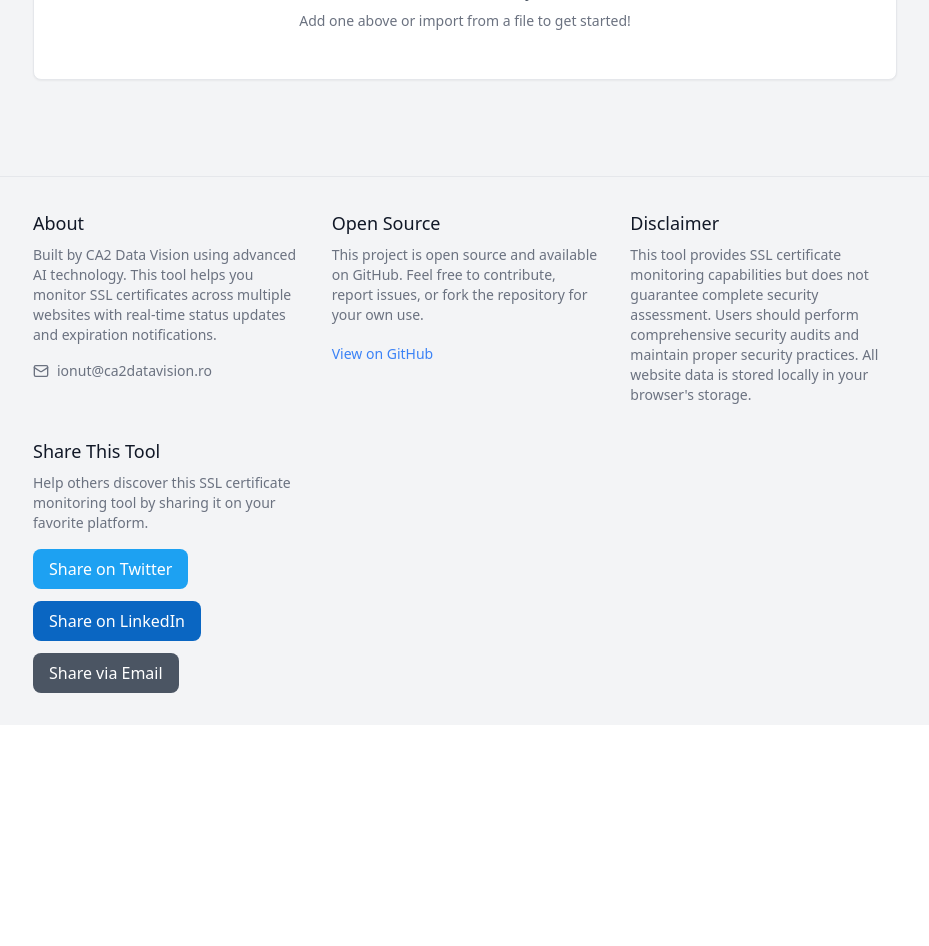
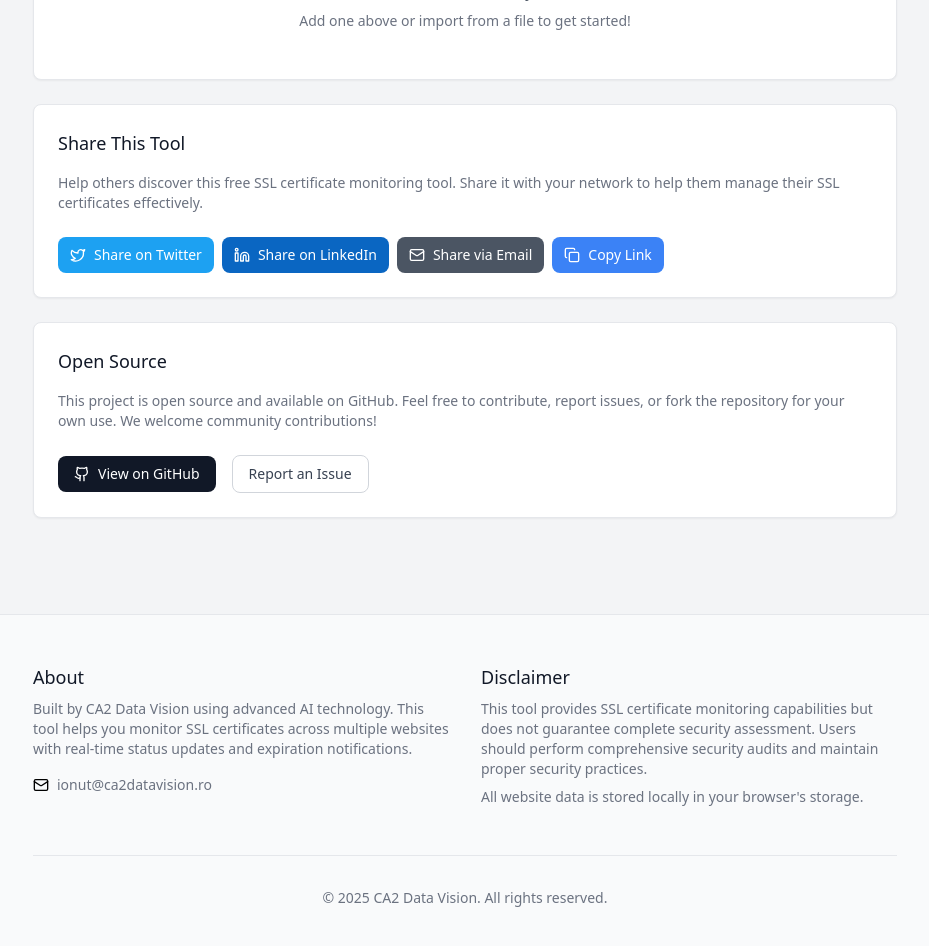
Before and after one commit to ca2datavision/ca2-ssl-checker, a React (Vite) app: page / in a window 1280 px wide. Shown: the part 560-1506 px from the top of the page, without its empty margins (175-1104 px from the left). Before the commit the page ends 1285 px from the top, so only its background shows below. Built offline with nearby package versions, Linux system fonts and the light colour scheme.

Commit message:
layout improvements

```diff
--- a/src/App.tsx
+++ b/src/App.tsx
@@ -1,5 +1,5 @@
 import React from 'react';
-import { Globe, Mail } from 'lucide-react';
+import { Globe, Mail, Twitter, Linkedin, Copy, Share2, Github } from 'lucide-react';
 import { WebsiteForm } from './components/WebsiteForm';
 import { WebsiteList } from './components/WebsiteList';
 import { useWebsites } from './hooks/useWebsites';
@@ -17,6 +17,15 @@ function App() {
     importWebsites,
     removeAllWebsites
   } = useWebsites();
+
+  const handleCopyLink = async () => {
+    try {
+      await navigator.clipboard.writeText(window.location.href);
+      alert('Link copied to clipboard!');
+    } catch (error) {
+      console.error('Failed to copy:', error);
+    }
+  };
 
   return (
     <div className="min-h-screen bg-gray-100">
@@ -48,79 +57,127 @@ function App() {
             onImport={importWebsites}
             onDeleteAll={removeAllWebsites}
           />
+
+          <div className="mt-12 space-y-6">
+            <div className="bg-white rounded-lg shadow-sm border border-gray-200 p-6">
+              <h2 className="text-lg font-medium text-gray-900 mb-4">Share This Tool</h2>
+              <p className="text-sm text-gray-500 mb-6">
+                Help others discover this free SSL certificate monitoring tool. Share it with your network to help them manage their SSL certificates effectively.
+              </p>
+              <div className="flex flex-wrap gap-2">
+                <a
+                  href={`https://twitter.com/intent/tweet?text=${encodeURIComponent('Check out this SSL Certificate Monitoring tool - helps you track SSL certificates across multiple websites!')}&url=${encodeURIComponent(window.location.href)}`}
+                  target="_blank"
+                  rel="noopener noreferrer"
+                  className="inline-flex items-center gap-2 px-3 py-2 bg-[#1DA1F2] text-white rounded-lg hover:bg-[#1a8cd8] transition-colors text-sm"
+                >
+                  <Twitter className="w-4 h-4" />
+                  Share on Twitter
+                </a>
+                <a
+                  href={`https://www.linkedin.com/sharing/share-offsite/?url=${encodeURIComponent(window.location.href)}`}
+                  target="_blank"
+                  rel="noopener noreferrer"
+                  className="inline-flex items-center gap-2 px-3 py-2 bg-[#0A66C2] text-white rounded-lg hover:bg-[#094ea0] transition-colors text-sm"
+                >
+                  <Linkedin className="w-4 h-4" />
+                  Share on LinkedIn
+                </a>
+                <a
+                  href={`mailto:?subject=${encodeURIComponent('SSL Certificate Monitoring Tool')}&body=${encodeURIComponent('Check out this useful tool for monitoring SSL certificates across multiple websites: ' + window.location.href)}`}
+                  className="inline-flex items-center gap-2 px-3 py-2 bg-gray-600 text-white rounded-lg hover:bg-gray-700 transition-colors text-sm"
+                >
+                  <Mail className="w-4 h-4" />
+                  Share via Email
+                </a>
+                <button
+                  onClick={handleCopyLink}
+                  className="inline-flex items-center gap-2 px-3 py-2 bg-blue-500 text-white rounded-lg hover:bg-blue-600 transition-colors text-sm"
+                >
+                  <Copy className="w-4 h-4" />
+                  Copy Link
+                </button>
+                {'share' in navigator && (
+                  <button
+                    onClick={() => {
+                      navigator.share({
+                        title: 'SSL Certificate Checker',
+                        text: 'Monitor SSL certificates across multiple websites with this free tool.',
+                        url: window.location.href
+                      });
+                    }}
+                    className="inline-flex items-center gap-2 px-3 py-2 bg-green-500 text-white rounded-lg hover:bg-green-600 transition-colors text-sm"
+                  >
+                    <Share2 className="w-4 h-4" />
+                    Share...
+                  </button>
+                )}
+              </div>
+            </div>
+
+            <div className="bg-white rounded-lg shadow-sm border border-gray-200 p-6">
+              <h2 className="text-lg font-medium text-gray-900 mb-4">Open Source</h2>
+              <p className="text-sm text-gray-500 mb-6">
+                This project is open source and available on GitHub. Feel free to contribute, report issues,
+                or fork the repository for your own use. We welcome community contributions!
+              </p>
+              <div className="flex items-center gap-4">
+                <a
+                  href="https://github.com/ca2datavision/ssl-checker"
+                  target="_blank"
+                  rel="noopener noreferrer"
+                  className="inline-flex items-center gap-2 px-4 py-2 bg-gray-900 text-white rounded-lg hover:bg-gray-800 transition-colors text-sm"
+                >
+                  <Github className="w-4 h-4" />
+                  View on GitHub
+                </a>
+                <a
+                  href="https://github.com/ca2datavision/ssl-checker/issues/new"
+                  target="_blank"
+                  rel="noopener noreferrer"
+                  className="inline-flex items-center gap-2 px-4 py-2 border border-gray-300 text-gray-700 rounded-lg hover:bg-gray-50 transition-colors text-sm"
+                >
+                  Report an Issue
+                </a>
+              </div>
+            </div>
+          </div>
         </div>
       </div>
-      <footer className="mt-16 border-t border-gray-200 py-8">
+      <footer className="mt-16 border-t border-gray-200 py-12 bg-gray-50">
         <div className="max-w-4xl mx-auto px-4">
-          <div className="grid sm:grid-cols-2 lg:grid-cols-3 gap-8">
+          <div className="grid grid-cols-1 sm:grid-cols-2 gap-8">
             <div>
               <h3 className="text-lg font-medium text-gray-900 mb-2">About</h3>
               <p className="text-sm text-gray-500">
                 Built by CA2 Data Vision using advanced AI technology. This tool helps you monitor SSL certificates
                 across multiple websites with real-time status updates and expiration notifications.
               </p>
-              <div className="mt-4 flex items-center gap-2 text-sm text-gray-500">
+              <div className="mt-4 flex items-center gap-2">
                 <Mail className="w-4 h-4" />
-                <a href="mailto:ionut@ca2datavision.ro" className="hover:text-blue-500">
+                <a
+                  href="mailto:ionut@ca2datavision.ro"
+                  className="text-sm text-gray-500 hover:text-blue-500 transition-colors"
+                >
                   ionut@ca2datavision.ro
                 </a>
               </div>
             </div>
             <div>
-              <h3 className="text-lg font-medium text-gray-900 mb-2">Open Source</h3>
-              <p className="text-sm text-gray-500">
-                This project is open source and available on GitHub. Feel free to contribute, report issues,
-                or fork the repository for your own use.
-              </p>
-              <div className="mt-4">
-                <a
-                  href="https://github.com/ca2datavision/ssl-checker"
-                  target="_blank"
-                  rel="noopener noreferrer"
-                  className="inline-flex items-center gap-2 text-sm text-blue-500 hover:text-blue-600"
-                >
-                  View on GitHub
-                </a>
-              </div>
-            </div>
-            <div>
               <h3 className="text-lg font-medium text-gray-900 mb-2">Disclaimer</h3>
-              <p className="text-sm text-gray-500">
+              <p className="text-sm text-gray-500 mb-2">
                 This tool provides SSL certificate monitoring capabilities but does not guarantee complete security
                 assessment. Users should perform comprehensive security audits and maintain proper security practices.
+              </p>
+              <p className="text-sm text-gray-500">
                 All website data is stored locally in your browser's storage.
               </p>
             </div>
-            <div>
-              <h3 className="text-lg font-medium text-gray-900 mb-2">Share This Tool</h3>
-              <p className="text-sm text-gray-500 mb-4">
-                Help others discover this SSL certificate monitoring tool by sharing it on your favorite platform.
-              </p>
-              <div className="flex flex-wrap gap-3">
-                <a
-                  href={`https://twitter.com/intent/tweet?text=${encodeURIComponent('Check out this SSL Certificate Monitoring tool - helps you track SSL certificates across multiple websites!')}&url=${encodeURIComponent(window.location.href)}`}
-                  target="_blank"
-                  rel="noopener noreferrer"
-                  className="inline-flex items-center gap-2 px-4 py-2 bg-[#1DA1F2] text-white rounded-lg hover:bg-[#1a8cd8] transition-colors"
-                >
-                  Share on Twitter
-                </a>
-                <a
-                  href={`https://www.linkedin.com/sharing/share-offsite/?url=${encodeURIComponent(window.location.href)}`}
-                  target="_blank"
-                  rel="noopener noreferrer"
-                  className="inline-flex items-center gap-2 px-4 py-2 bg-[#0A66C2] text-white rounded-lg hover:bg-[#094ea0] transition-colors"
-                >
-                  Share on LinkedIn
-                </a>
-                <a
-                  href={`mailto:?subject=${encodeURIComponent('SSL Certificate Monitoring Tool')}&body=${encodeURIComponent('Check out this useful tool for monitoring SSL certificates across multiple websites: ' + window.location.href)}`}
-                  className="inline-flex items-center gap-2 px-4 py-2 bg-gray-600 text-white rounded-lg hover:bg-gray-700 transition-colors"
-                >
-                  Share via Email
-                </a>
-              </div>
-            </div>
+          </div>
+          <div className="mt-12 pt-8 border-t border-gray-200 text-center">
+            <p className="text-sm text-gray-500">
+              © {new Date().getFullYear()} CA2 Data Vision. All rights reserved.
+            </p>
           </div>
         </div>
       </footer>
--- a/src/components/WebsiteList.tsx
+++ b/src/components/WebsiteList.tsx
@@ -36,6 +36,22 @@ function SortableWebsiteItem({
     transition,
     isDragging
   } = useSortable({ id: website.id });
+
+  const getTimeRemaining = (expiryDate: string) => {
+    const now = new Date();
+    const expiry = new Date(expiryDate);
+    const diffMs = expiry.getTime() - now.getTime();
+    const diffDays = Math.floor(diffMs / (1000 * 60 * 60 * 24));
+    const diffHours = Math.floor((diffMs % (1000 * 60 * 60 * 24)) / (1000 * 60 * 60));
+
+    if (diffDays > 0) {
+      return `${diffDays} day${diffDays !== 1 ? 's' : ''} remaining`;
+    } else if (diffHours > 0) {
+      return `${diffHours} hour${diffHours !== 1 ? 's' : ''} remaining`;
+    } else {
+      return 'Expired';
+    }
+  };
 
   const style = {
     transform: CSS.Transform.toString(transform),
@@ -85,7 +101,9 @@ function SortableWebsiteItem({
                   {website.status}
                 </span>
                 {website.expiryDate && (
-                  <span className="whitespace-nowrap">Expires: {new Date(website.expiryDate).toLocaleDateString()}</span>
+                  <span className="whitespace-nowrap">
+                    Expires: {new Date(website.expiryDate).toLocaleDateString()} ({getTimeRemaining(website.expiryDate)})
+                  </span>
                 )}
               </div>
             </div>
```
